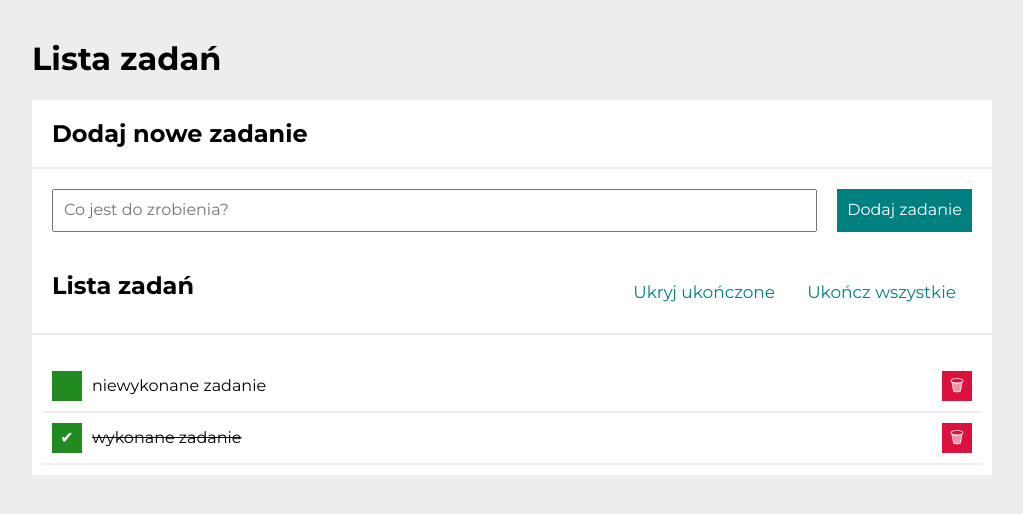
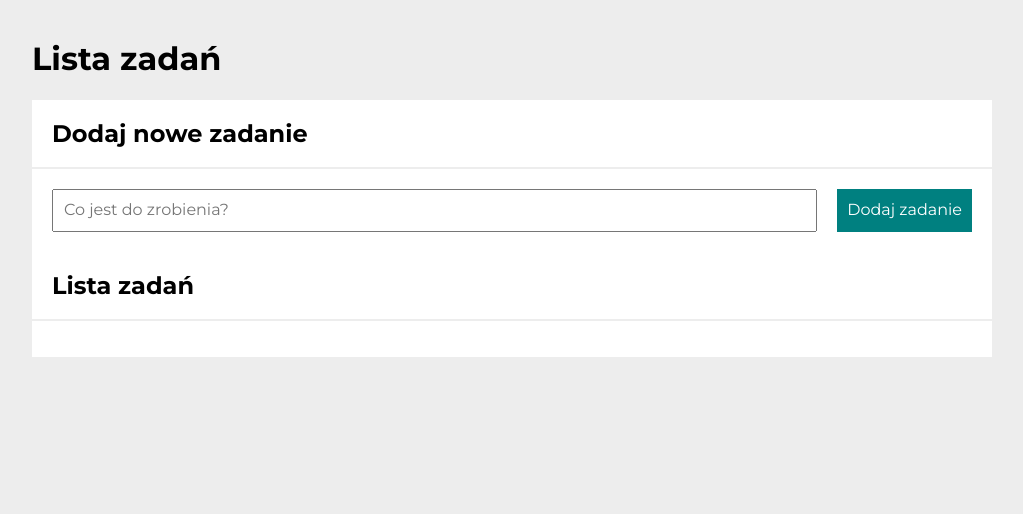
Before and after one commit to GrzegorzJendernal/to-do-list-react, a React (Create React App) app: page / in a window 1280 px wide. Shown: the top 514 px of the page, without its empty margins (128-1151 px from the left). Built offline with nearby package versions, Linux system fonts and the light colour scheme.

Commit message:
deleted test quests

```diff
--- a/src/App.js
+++ b/src/App.js
@@ -8,10 +8,7 @@ import Main from "./Main";
 
 function App() {
   const [hideDone, setHideDone] = useState(false);
-  const [tasks, setTasks] = useState([
-    { id: 1, content: "niewykonane zadanie", done: false },
-    { id: 2, content: "wykonane zadanie", done: true },
-  ]);
+  const [tasks, setTasks] = useState([]);
 
   const toggleHideDone = () => {
     setHideDone(hideDone => !hideDone);
```
